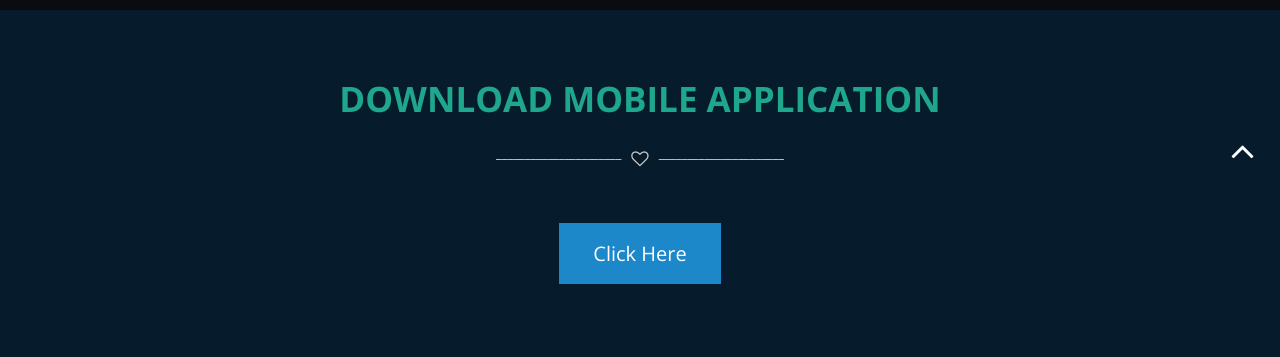
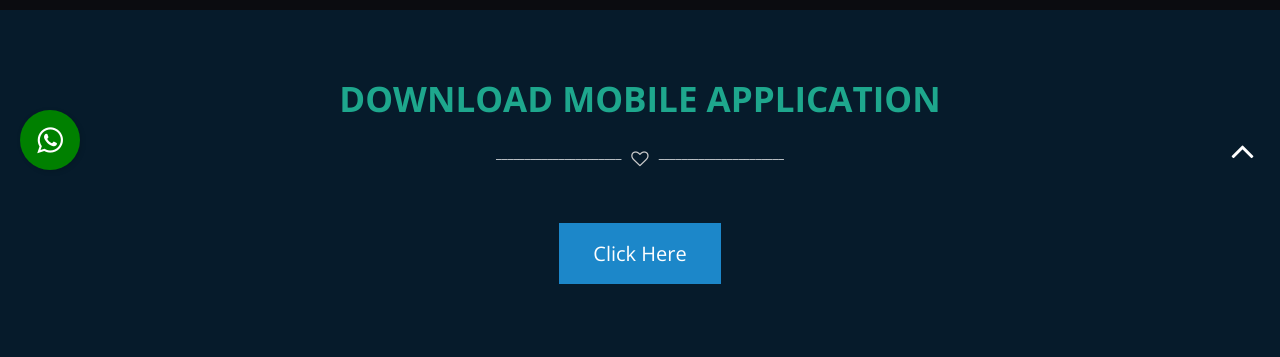
Before and after one commit to abhi-blackbird/aks, a Django app: page / in a window 1280 px wide. Shown: the part 610-967 px from the top of the page. Run offline with Django 3.2, Linux system fonts and the light colour scheme; some libraries are stand-ins or nearby versions.

Commit message:
31update

```diff
--- a/static/shop/css/main.css
+++ b/static/shop/css/main.css
@@ -836,3 +836,20 @@ footer {
     animation-direction: alternate;
 
 }
+
+.float {
+  position: fixed;
+  width:60px;
+  height:60px;
+  bottom:20px;
+  left:20px;
+  background: green;
+  color: #ffffff;
+  border-radius:50px;
+  text-align:center;
+  font-size: 30px;
+  box-shadow: 0 0 5px rgba(0,0,0,.05), 2px 2px 5px rgba(0,0,0,.1);
+}
+.my-float {
+  margin-top:15px;
+}
--- a/templates/index.html
+++ b/templates/index.html
@@ -11,7 +11,9 @@
         <title>Shikshalaya Teacher Training Institute</title>
 		<!-- Meta Description -->
         <meta name="description" content="Shikshalaya Teachers Training Institute in Bhopal is one of the leading businesses in the Nursery Teacher Training Institutes. Also known for Nursery Teacher Training Institutes, Teacher Training Institutes and much more. Find Address, Contact Number, Reviews & Ratings, Photos, Maps of Shikshalaya Teachers Training Institute, Bhopal">
-        <meta name="keywords" content="Shikshalaya,Teacher,Training,Institute,ntt,teacher,bhopal,Training Institutes,Nursery">
+        <meta name="keywords" content="Shikshalaya,Teacher,Training,Institute,ntt,teacher,bhopal,Training Institutes,Nursery,innovative coaching centre
+,innovative coaching centre,coaching classes in bhopal,
+">
 
 		<!-- Mobile Specific Meta -->
         <meta name="viewport" content="width=device-width, initial-scale=1">
@@ -388,6 +390,15 @@
         <!--
         End Our aboutus
         ==================================== -->
+
+
+
+
+
+        <link href="https://cdnjs.cloudflare.com/ajax/libs/font-awesome/4.7.0/css/font-awesome.min.css" rel="stylesheet"/>
+<a href="https://api.whatsapp.com/send?phone=+918224898094&text=Hai%20Dewi's%20Wedding%20%21." class="float" target="_blank">
+<i class="fa fa-whatsapp my-float"></i>
+</a>
 
 
 
```
